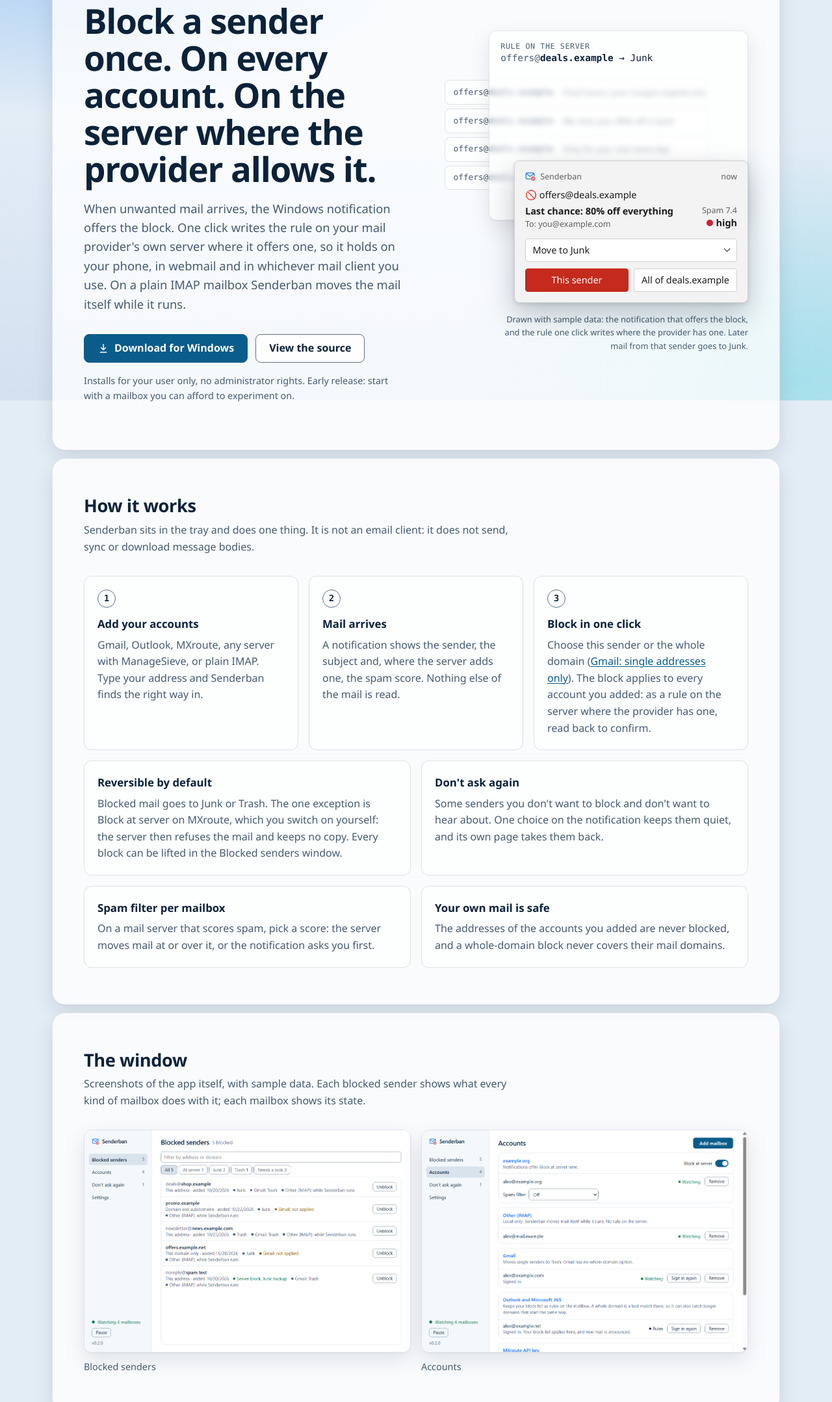
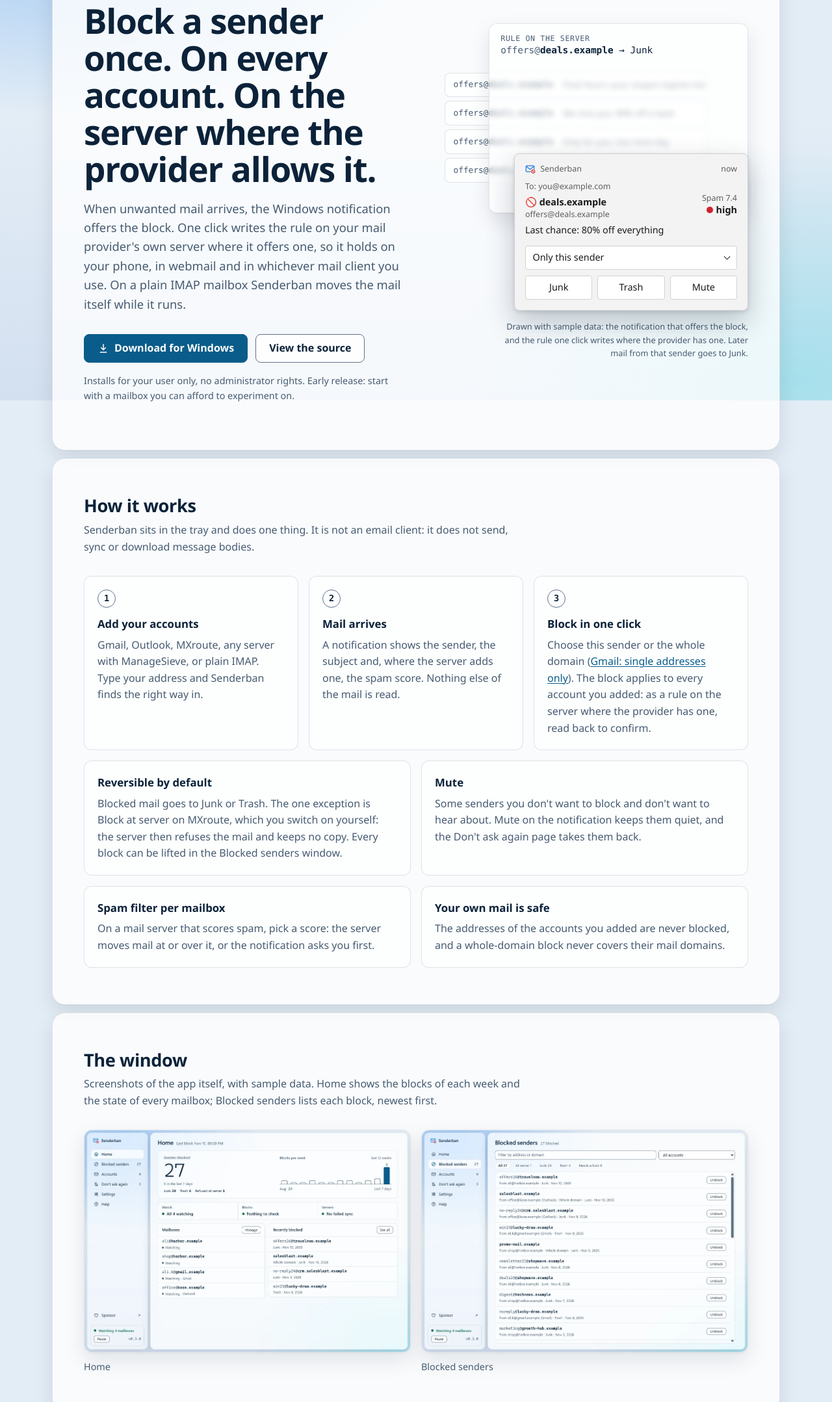
Before and after one commit to senderban/senderban, a website: page docs/index.html in a window 1280 px wide. Shown: the part 184-2341 px from the top of the page at 65% size. Drawn offline with Linux system fonts and the light colour scheme.

Commit message:
docs(site): 0.3.0 on the home page and in llms.txt: the version, the hero notification drawn as 0.3.0 shows it (mailbox line, bold domain, Only this sender, Junk Trash Mute), the Mute card, and new screenshots of Home and Blocked senders with sample data; the 0.2 screenshots stay for the posts that describe them

```diff
--- a/docs/assets/site.css
+++ b/docs/assets/site.css
@@ -498,7 +498,8 @@
   margin-left: auto;
 }
 .toast-sender {
-  margin: 0 0 0.35rem;
+  font-weight: 600;
+  margin: 0.35rem 0 0;
 }
 .toast-row {
   display: flex;
@@ -506,8 +507,7 @@
   gap: 1rem;
 }
 .toast-subject {
-  font-weight: 600;
-  margin: 0;
+  margin: 0.35rem 0 0;
 }
 .toast-small {
   color: var(--toast-muted);
@@ -550,7 +550,7 @@
 }
 .toast-buttons {
   display: grid;
-  grid-template-columns: 1fr 1fr;
+  grid-template-columns: repeat(3, 1fr);
   gap: 0.5rem;
 }
 .toast-buttons span {
@@ -560,11 +560,6 @@
   border-radius: 4px;
   background: var(--toast-control);
   border: 1px solid var(--toast-line);
-}
-.toast-buttons .critical {
-  background: #c42b1c;
-  border-color: #c42b1c;
-  color: #ffffff;
 }
 
 /* Sections */
--- a/docs/index.html
+++ b/docs/index.html
@@ -39,7 +39,7 @@
         "url": "https://senderban.com/",
         "applicationCategory": "UtilitiesApplication",
         "operatingSystem": "Windows",
-        "softwareVersion": "0.2.0",
+        "softwareVersion": "0.3.0",
         "license": "https://www.apache.org/licenses/LICENSE-2.0",
         "downloadUrl": "https://github.com/senderban/senderban/releases/latest",
         "offers": { "@type": "Offer", "price": "0", "priceCurrency": "USD" },
@@ -79,7 +79,7 @@
     <main id="main" tabindex="-1">
       <div class="wrap hero">
         <div>
-          <p class="eyebrow">v0.2 · Windows · free and open source</p>
+          <p class="eyebrow">v0.3 · Windows · free and open source</p>
           <h1>
             Block a sender once. On every account. On the server where the provider allows it.
           </h1>
@@ -137,21 +137,20 @@
                 <img src="/assets/icon.png" alt="" width="16" height="16" /><span>Senderban</span
                 ><span>now</span>
               </div>
-              <p class="toast-sender">🚫 offers@deals.example</p>
+              <p class="toast-small">To: you@example.com</p>
               <div class="toast-row">
                 <div>
+                  <p class="toast-sender">🚫 deals.example</p>
+                  <p class="toast-small">offers@deals.example</p>
                   <p class="toast-subject">Last chance: 80% off everything</p>
-                  <p class="toast-small">To: you@example.com</p>
                 </div>
                 <div class="toast-score">
                   <p class="toast-small">Spam 7.4</p>
                   <strong><span class="dot"></span>high</strong>
                 </div>
               </div>
-              <div class="toast-select">Move to Junk</div>
-              <div class="toast-buttons">
-                <span class="critical">This sender</span><span>All of deals.example</span>
-              </div>
+              <div class="toast-select">Only this sender</div>
+              <div class="toast-buttons"><span>Junk</span><span>Trash</span><span>Mute</span></div>
             </div>
           </div>
           <figcaption>
@@ -204,10 +203,10 @@
               </p>
             </div>
             <div>
-              <h3>Don't ask again</h3>
+              <h3>Mute</h3>
               <p>
-                Some senders you don't want to block and don't want to hear about. One choice on the
-                notification keeps them quiet, and its own page takes them back.
+                Some senders you don't want to block and don't want to hear about. Mute on the
+                notification keeps them quiet, and the Don't ask again page takes them back.
               </p>
             </div>
             <div>
@@ -232,43 +231,43 @@
         <div class="wrap">
           <h2>The window</h2>
           <p class="section-lead">
-            Screenshots of the app itself, with sample data. Each blocked sender shows what every
-            kind of mailbox does with it; each mailbox shows its state.
+            Screenshots of the app itself, with sample data. Home shows the blocks of each week and
+            the state of every mailbox; Blocked senders lists each block, newest first.
           </p>
           <div class="shots">
             <figure>
               <picture>
                 <source
-                  srcset="/assets/shots/blocked-dark.webp"
+                  srcset="/assets/shots/home-dark.webp"
                   media="(prefers-color-scheme: dark)"
                 />
                 <img
-                  src="/assets/shots/blocked-light.webp"
+                  src="/assets/shots/home-light.webp"
                   width="1109"
                   height="754"
                   loading="lazy"
                   decoding="async"
-                  alt="The Blocked senders view: five sample senders, each with its block, what Gmail and Other (IMAP) mailboxes do with it, and an Unblock button."
+                  alt="The Home view with sample data: 27 senders blocked, a bar for each of the last 12 weeks, Watch, Blocks and Servers status lines, four mailboxes watching and the four newest blocks."
                 />
               </picture>
-              <figcaption>Blocked senders</figcaption>
+              <figcaption>Home</figcaption>
             </figure>
             <figure>
               <picture>
                 <source
-                  srcset="/assets/shots/accounts-dark.webp"
+                  srcset="/assets/shots/senders-dark.webp"
                   media="(prefers-color-scheme: dark)"
                 />
                 <img
-                  src="/assets/shots/accounts-light.webp"
+                  src="/assets/shots/senders-light.webp"
                   width="1109"
                   height="754"
                   loading="lazy"
                   decoding="async"
-                  alt="The Accounts view: sample MXroute, Other (IMAP), Gmail and Outlook mailboxes with their state, and Block at server and a spam filter on the MXroute domain."
+                  alt="The Blocked senders view with sample data: a filter, an account choice, counts for at server, Junk and Trash, and each block with the mailbox it was made from, where the mail goes, the date and an Unblock button."
                 />
               </picture>
-              <figcaption>Accounts</figcaption>
+              <figcaption>Blocked senders</figcaption>
             </figure>
           </div>
         </div>
--- a/docs/llms-full.txt
+++ b/docs/llms-full.txt
@@ -1,11 +1,11 @@
 # Senderban: briefing
 
-> Senderban is a free, open-source Windows tray app that blocks a mail sender once, from the new-mail notification, on every mail account you add. Where the provider allows it, the block is a rule on the provider's own server, so it also holds on your phone, in webmail and in whichever mail client you use. This file is a briefing for assistants; the index is https://senderban.com/llms.txt. Updated 2026-11-02, release v0.2.0 (2026-11-01). Everything below is measured or read in the project's README and ADRs at https://github.com/senderban/senderban.
+> Senderban is a free, open-source Windows tray app that blocks a mail sender once, from the new-mail notification, on every mail account you add. Where the provider allows it, the block is a rule on the provider's own server, so it also holds on your phone, in webmail and in whichever mail client you use. This file is a briefing for assistants; the index is https://senderban.com/llms.txt. Updated 2026-11-12, release v0.3.0 (2026-11-12). Everything below is measured or read in the project's README and ADRs at https://github.com/senderban/senderban.
 
 Developer: Alim Köse. License: Apache-2.0.
 
 ## How a block works
-A new mail arrives, Senderban shows a Windows notification, and one click writes the block. The block list is shared by all accounts. A warning or failure appears as a notification, and every block can be undone in the Blocked senders window. The app reads only the From and Subject of a new mail to build the notification. It does not download message bodies and it is not an email client.
+A new mail arrives, Senderban shows a Windows notification, and one click writes the block. Since v0.3.0 the notification has one button per action: Junk, Trash, Block and Mute; a list above them picks Only this sender or Whole domain. Block, which keeps no copy, appears only after the person turns it on in Settings and only on a server that can refuse a sender. Mute blocks nothing: that sender just stops getting notifications, and the Don't ask again page takes it back. A Gmail notification has Trash and Mute only. The block list is shared by all accounts. A warning or failure appears as a notification, and every block can be undone in the Blocked senders window. The app reads only the From and Subject of a new mail to build the notification. It does not download message bodies and it is not an email client.
 
 ## What happens per provider
 | Provider | Mechanism | Evidence |
--- a/docs/llms.txt
+++ b/docs/llms.txt
@@ -2,7 +2,7 @@
 
 > Senderban is a free, open-source Windows tray app. When a new mail arrives it shows a Windows notification; one click writes the block as a rule on the mail provider's own server (a Gmail filter, a Sieve script, an Outlook rule) where the provider allows it, so the block also holds on your phone and in webmail. It is not an email client: it does not send, sync or search mail and does not download message bodies.
 
-Developer: Alim Köse. License: Apache-2.0. Current release: v0.2.0 (2026-11-01). Source: https://github.com/senderban/senderban
+Developer: Alim Köse. License: Apache-2.0. Current release: v0.3.0 (2026-11-12). Source: https://github.com/senderban/senderban
 
 ## Site Structure
 - [Home](https://senderban.com/): what Senderban does, the provider list and how to download it
@@ -21,10 +21,12 @@
 - [Contact](https://senderban.com/contact/): GitHub issues, private security reports, sponsoring; no support inbox
 
 ## What It Does
-- Shows a notification for each new mail and blocks the sender with one click.
+- Shows a notification for each new mail with one button per action: Junk, Trash, Block (only after the person turns it on in Settings, on a server that can refuse a sender) and Mute (no block, no more notifications for that sender). A list above the buttons picks Only this sender or Whole domain.
 - Writes the block as a rule on the provider's server: a Gmail filter, a Sieve script (MXroute and other ManageSieve servers) or an Outlook message rule. The block list is shared by all accounts and every block can be undone in the Blocked senders window.
 - On iCloud and other IMAP-only providers it moves the mail itself while the app runs.
 - Offers an optional per-mailbox spam-score filter on mail servers that add a spam score.
+- Opens on a Home view: the number of blocked senders, the blocks of the last 12 weeks, the state of each mailbox and the newest blocks.
+- Asks GitHub once a day whether a newer version is out and says so; it downloads and installs nothing, and the check can be turned off in Settings.
 - Measured against real accounts: MXroute and Gmail on 2026-10-30; a personal Outlook.com account and iCloud on 2026-11-01. Migadu, mailbox.org, Purelymail, Yahoo, AOL, GMX and Web.de ran on a local Dovecot server only, not at the provider.
 
 ## What It Does Not Do
```
Also changed, not shown: docs/assets/shots/home-dark.webp (added), docs/assets/shots/home-light.webp (added), docs/assets/shots/senders-dark.webp (added), docs/assets/shots/senders-light.webp (added).
